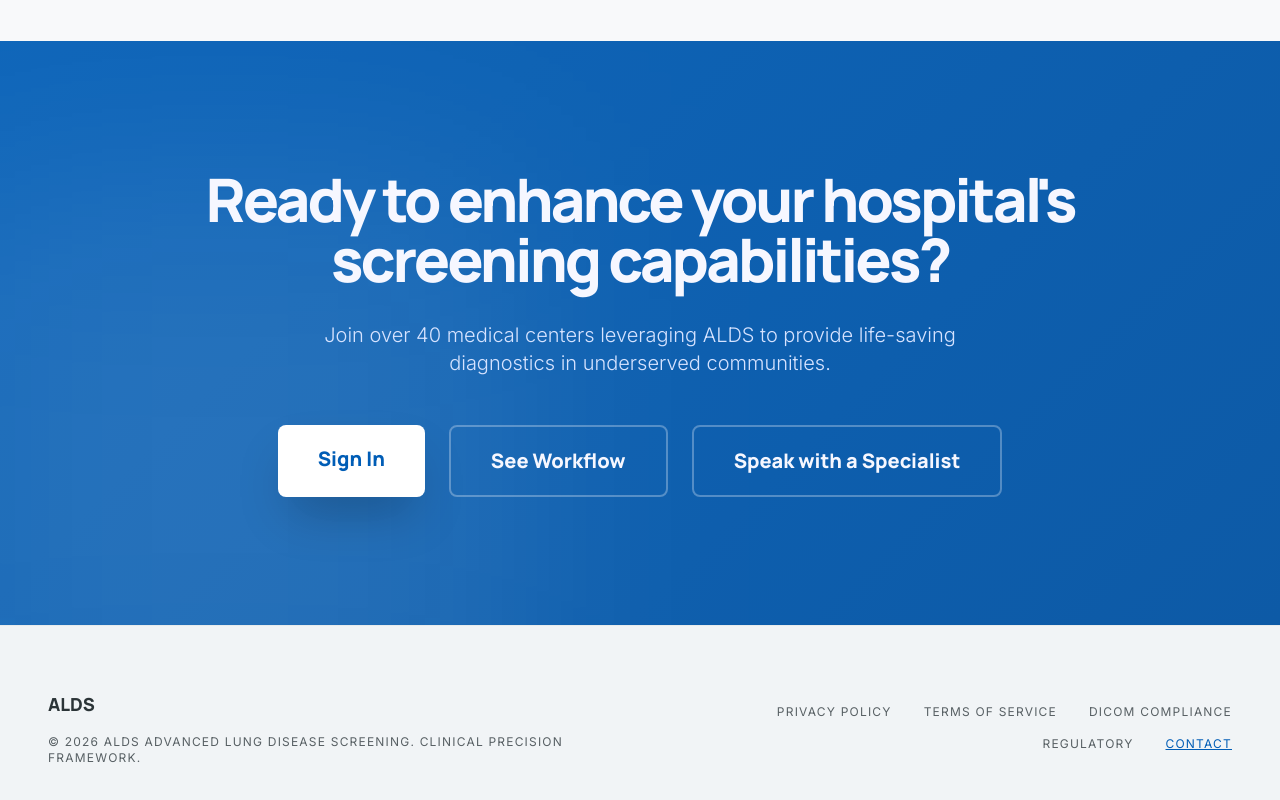
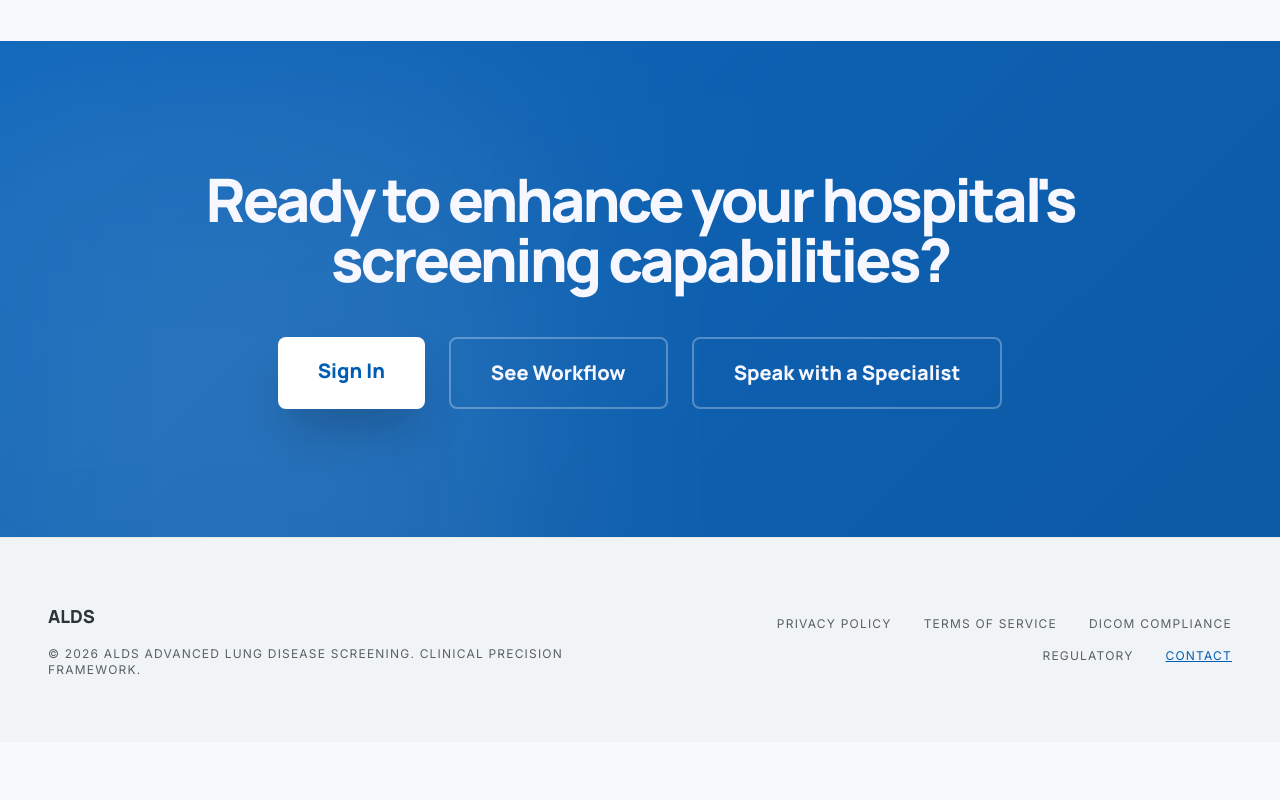
Before and after one commit to Yashass16/ADLS, a Next.js app: page / in a window 1280 px wide. Shown: the part 3737-4537 px from the top of the page. After the commit the page ends 4479 px from the top, so only its background shows below. Built offline with nearby package versions, Linux system fonts and the light colour scheme.

Commit message:
updated landing page

```diff
--- a/app/page.tsx
+++ b/app/page.tsx
@@ -387,8 +387,7 @@ export default function LandingPage() {
               screening capabilities?
             </h2>
             <p className="text-[#d6e3ff] text-xl mb-12 max-w-2xl mx-auto font-light">
-              Join over 40 medical centers leveraging ALDS to provide
-              life-saving diagnostics in underserved communities.
+
             </p>
             <div className="flex flex-col sm:flex-row gap-6 justify-center">
               <Link
```
Also changed, not shown: 1 other file (tests, documents, lock files or other folders).
